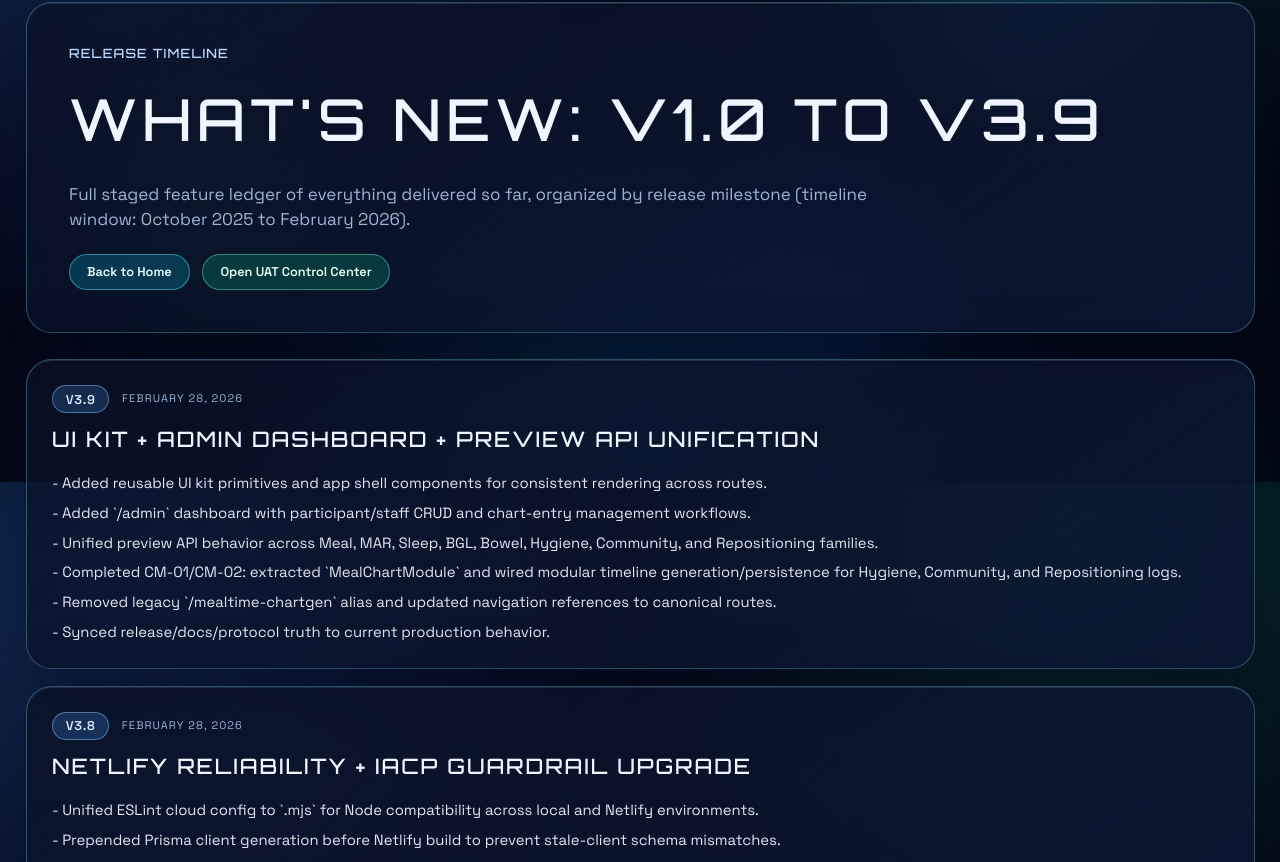
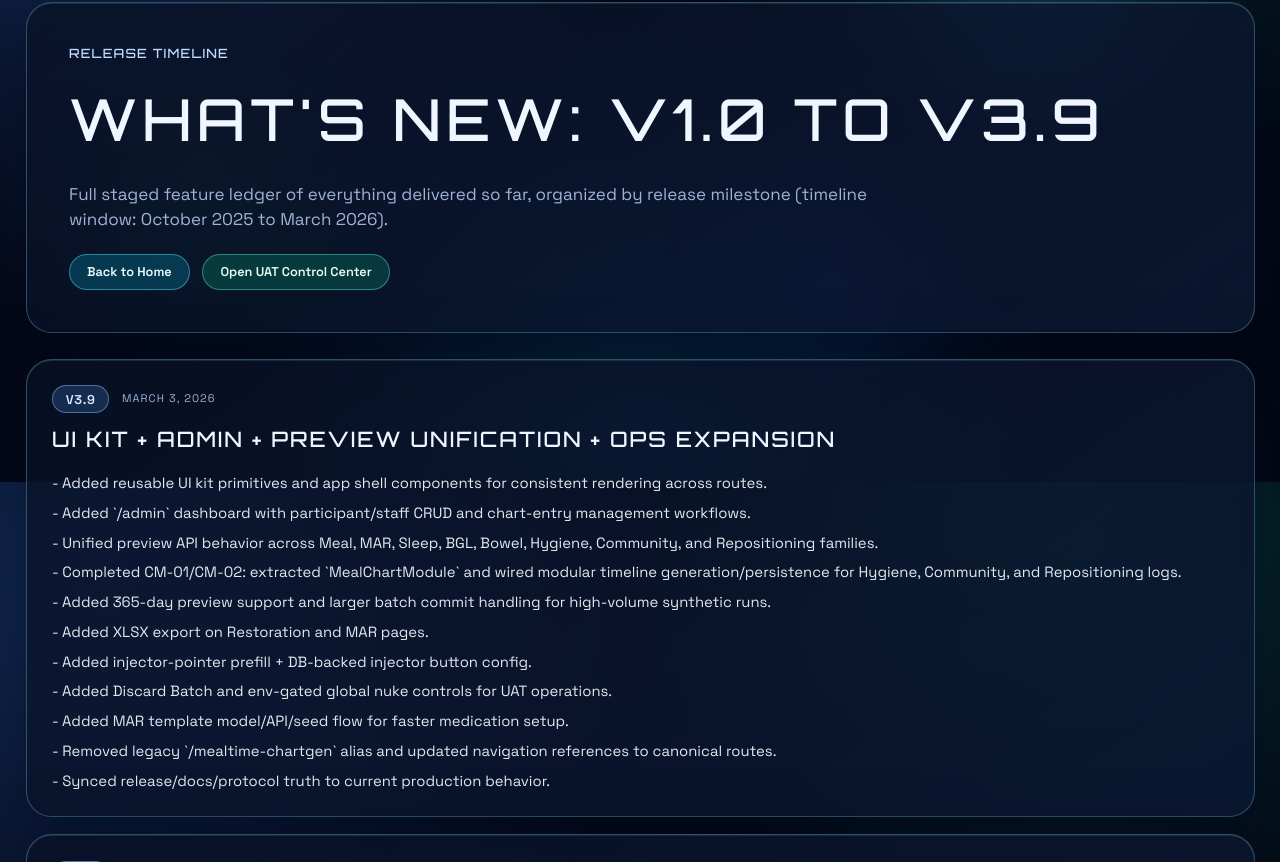
Before and after one commit to gUBII/chartgen, a Next.js app: page /whats-new in a window 1280 px wide. Shown: the part 318-1180 px from the top of the page. Built offline with nearby package versions, Linux system fonts and the light colour scheme; no server answers.

Commit message:
docs: truth-sync v3.9 release ledger and operational links

```diff
--- a/src/app/whats-new/page.tsx
+++ b/src/app/whats-new/page.tsx
@@ -10,13 +10,18 @@ type Release = {
 const RELEASES: Release[] = [
   {
     version: "v3.9",
-    title: "UI Kit + Admin Dashboard + Preview API Unification",
-    date: "February 28, 2026",
+    title: "UI Kit + Admin + Preview Unification + Ops Expansion",
+    date: "March 3, 2026",
     highlights: [
       "Added reusable UI kit primitives and app shell components for consistent rendering across routes.",
       "Added `/admin` dashboard with participant/staff CRUD and chart-entry management workflows.",
       "Unified preview API behavior across Meal, MAR, Sleep, BGL, Bowel, Hygiene, Community, and Repositioning families.",
       "Completed CM-01/CM-02: extracted `MealChartModule` and wired modular timeline generation/persistence for Hygiene, Community, and Repositioning logs.",
+      "Added 365-day preview support and larger batch commit handling for high-volume synthetic runs.",
+      "Added XLSX export on Restoration and MAR pages.",
+      "Added injector-pointer prefill + DB-backed injector button config.",
+      "Added Discard Batch and env-gated global nuke controls for UAT operations.",
+      "Added MAR template model/API/seed flow for faster medication setup.",
       "Removed legacy `/mealtime-chartgen` alias and updated navigation references to canonical routes.",
       "Synced release/docs/protocol truth to current production behavior.",
     ],
@@ -233,7 +238,7 @@ export default function WhatsNewPage() {
         <p className="landing-mono text-xs text-blue-200">Release Timeline</p>
         <h2 className="landing-mono mt-3 text-[clamp(2rem,5vw,3.4rem)] text-blue-50">What&apos;s New: v1.0 to v3.9</h2>
         <p className="text-muted mt-4 max-w-3xl text-sm sm:text-base">
-          Full staged feature ledger of everything delivered so far, organized by release milestone (timeline window: October 2025 to February 2026).
+          Full staged feature ledger of everything delivered so far, organized by release milestone (timeline window: October 2025 to March 2026).
         </p>
         <div className="mt-5 flex flex-wrap gap-3">
           <Link
--- a/src/docs/LATEST_LINKS_AND_INSTRUCTIONS.md
+++ b/src/docs/LATEST_LINKS_AND_INSTRUCTIONS.md
@@ -1,8 +1,8 @@
 # Latest Links and Instructions
 
-**Last Updated:** 2026-03-01
+**Last Updated:** 2026-03-05
 **Version:** 3.9.0
-**Timeline Window:** October 2025 -> February 2026 (staged release ledger)
+**Timeline Window:** October 2025 -> March 2026 (staged release ledger)
 
 ## Production Links
 
@@ -44,6 +44,17 @@ Single endpoint now handles 8 log types transactionally:
 - **Defect Highlighting:** Rows with `qaAnomalyFlag=true` or `qaMeta.defect` shown with amber background
 - **Smart Classification:** `splitMixedEntries()` classifies mixed log entries by explicit `kind` field, then characteristic fields
 - **Module Coverage:** restoration preview now includes `mealLogs`, `marLogs`, `sleepLogs`, `bglLogs`, `bowelLogs`, `hygieneLogs`, `communityLogs`, and `repositionLogs`
+- **Scale Upgrade:** supports 365-day preview ranges and larger batch commit volumes
+- **Operations Upgrade:** includes Discard Batch state reset and env-gated global nuke controls for UAT
+- **Injector Upgrade:** supports URL-pointer prefill and DB-backed injector button configuration
+
+### MAR Workflow Enhancements (v3.9)
+
+- Tabbed MAR page flow with dropdown-driven medication setup
+- XLSX export support from MAR page
+- MAR template API and seed support:
+  - `GET/POST /api/admin/mar-templates`
+  - `node scripts/seed-mar-templates.mjs`
 
 ---
 
@@ -257,7 +268,7 @@ This creates:
 ## Canonical Handshake Channels
 
 - **Claude:** `/Users/moofasa/chartgen/handoff/claude_handshake.log`
-- **Gemini:** `handoff/gemini_handshake.md`
+- **Gemini:** `/Users/moofasa/chartgen/handoff/gemini_handshake.md`
 
 ---
 
--- a/src/docs/RELEASE_HISTORY.md
+++ b/src/docs/RELEASE_HISTORY.md
@@ -1,17 +1,22 @@
 # Release History
 
-Last updated: 2026-03-01
+Last updated: 2026-03-05
 
 This document stages all delivered features so far from `v1.0` through `v3.9`.
-Timeline window (staged): October 2025 to February 2026.
+Timeline window (staged): October 2025 to March 2026.
 
 ## v3.9 (Current)
 
-**UI Kit + Admin + Unified Preview APIs**
+**UI Kit + Admin + Unified Preview APIs + Operations Expansion**
 - Added reusable UI primitives and shell components (`Button`, `Badge`, `Panel`, `Tabs`, `DataTable`, form controls) for consistent module UX.
 - Added `/admin` dashboard for chart record operations and participant/staff CRUD support.
 - Unified preview API behavior across 8 chart families (Meal, MAR, Sleep, BGL, Bowel, Hygiene, Community, Repositioning) and removed `/mealtime-chartgen` alias.
 - Completed CM-01/CM-02 by extracting `MealChartModule` and wiring Hygiene/Community/Reposition modules through timeline realization and persistence.
+- Added 365-day preview and larger batch commit support for long-horizon synthetic runs.
+- Added XLSX export actions on Restoration and MAR pages.
+- Added injector-pointer prefill and DB-backed injector button APIs.
+- Added Discard Batch reset flow and env-gated global nuke controls for UAT operations.
+- Added MAR template model/API + seed tooling for faster medication setup in MAR workflows.
 - Synced nextphase ledger, protocol docs, and runtime README truth to match shipped behavior.
 
 ## v3.8
```
Also changed, not shown: LATEST_LINKS_AND_INSTRUCTIONS.txt, src/docs/README.md, 2 other files (tests, documents, lock files or other folders).
